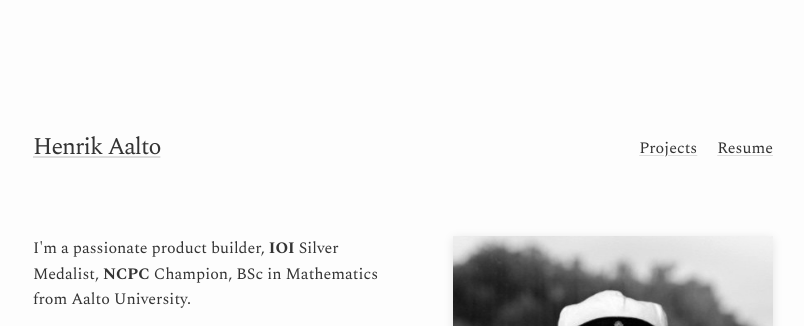
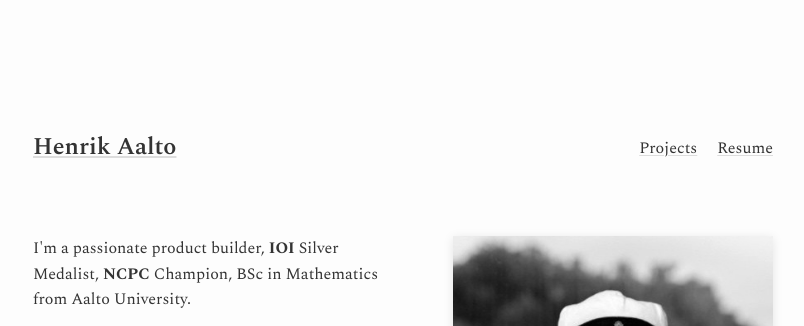
Before and after one commit to hltk/hltk.github.io, a Jekyll site: the page built from index.markdown, in a window 1280 px wide. Shown: the top 326 px of the page, without its empty margins (237-1041 px from the left). Built offline with Jekyll 4.4.1, drawn with Linux system fonts in a browser that asks for light colours.

Commit message:
style: remove letter spacing and increase header weight
- Remove letter-spacing from all titles and elements
- Increase site title font weight to semibold
- Keep navigation links at original size

```diff
--- a/_sass/minima/_base.scss
+++ b/_sass/minima/_base.scss
@@ -137,7 +137,6 @@ blockquote {
   border-left: 4px solid var(--color-border-light);
   padding-left: $spacing-unit / 2;
   font-size: var(--font-size-base);
-  letter-spacing: -1px;
   font-style: italic;
 
   > :last-child {
--- a/_sass/minima/_layout.scss
+++ b/_sass/minima/_layout.scss
@@ -20,9 +20,8 @@
 
 .site-title {
   font-size: var(--font-size-lg-fluid);
-  font-weight: 400;
+  font-weight: var(--font-weight-semibold);
   line-height: var(--line-height-tight);
-  letter-spacing: -1px;
   margin-bottom: 0;
   text-decoration: underline;
   text-decoration-color: var(--color-border-medium);
@@ -147,7 +146,6 @@
 
 .post-title {
   font-size: var(--font-size-2xl-fluid);
-  letter-spacing: -1px;
   line-height: 1;
 }
 
--- a/assets/main.scss
+++ b/assets/main.scss
@@ -289,7 +289,6 @@ h1, h2, h3, h4, h5, h6 {
     padding: 0;
     color: var(--color-text-primary);
     text-transform: uppercase;
-    letter-spacing: 1px;
     border: none;
   }
 }
```
